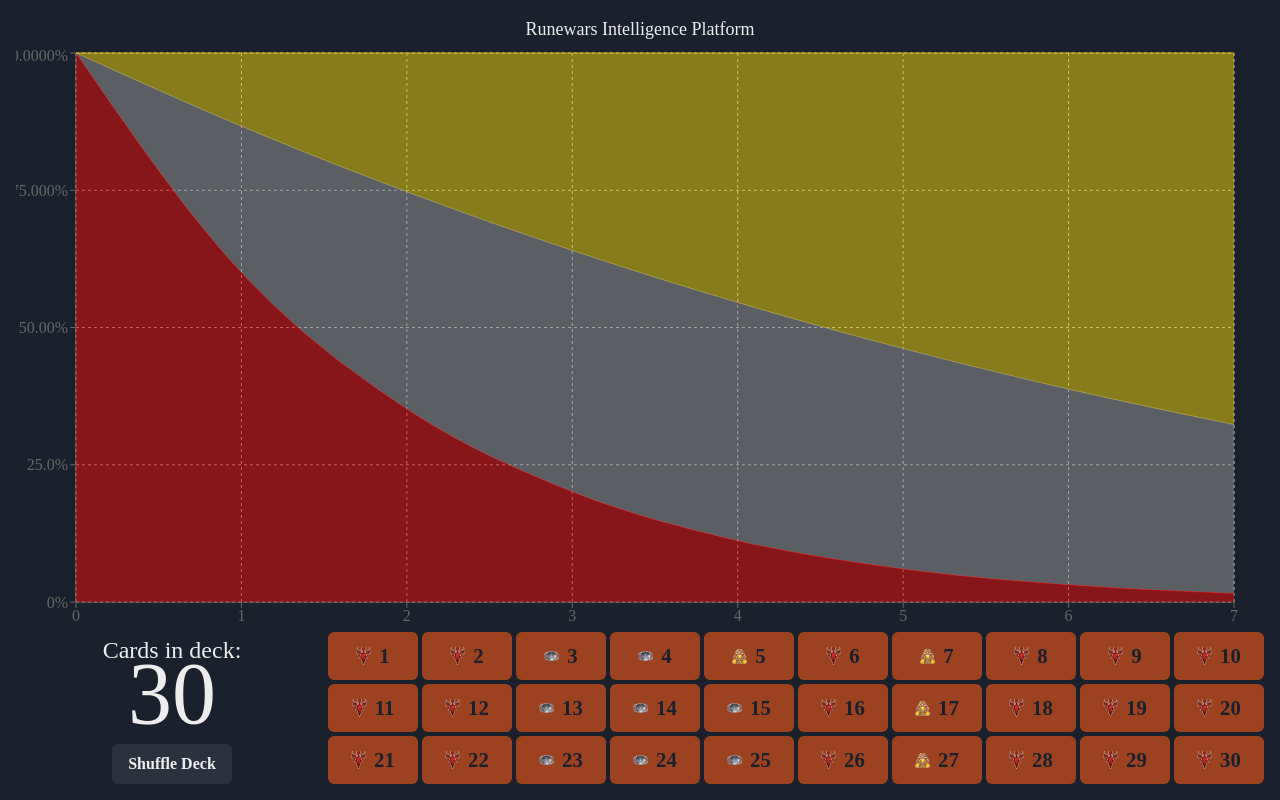
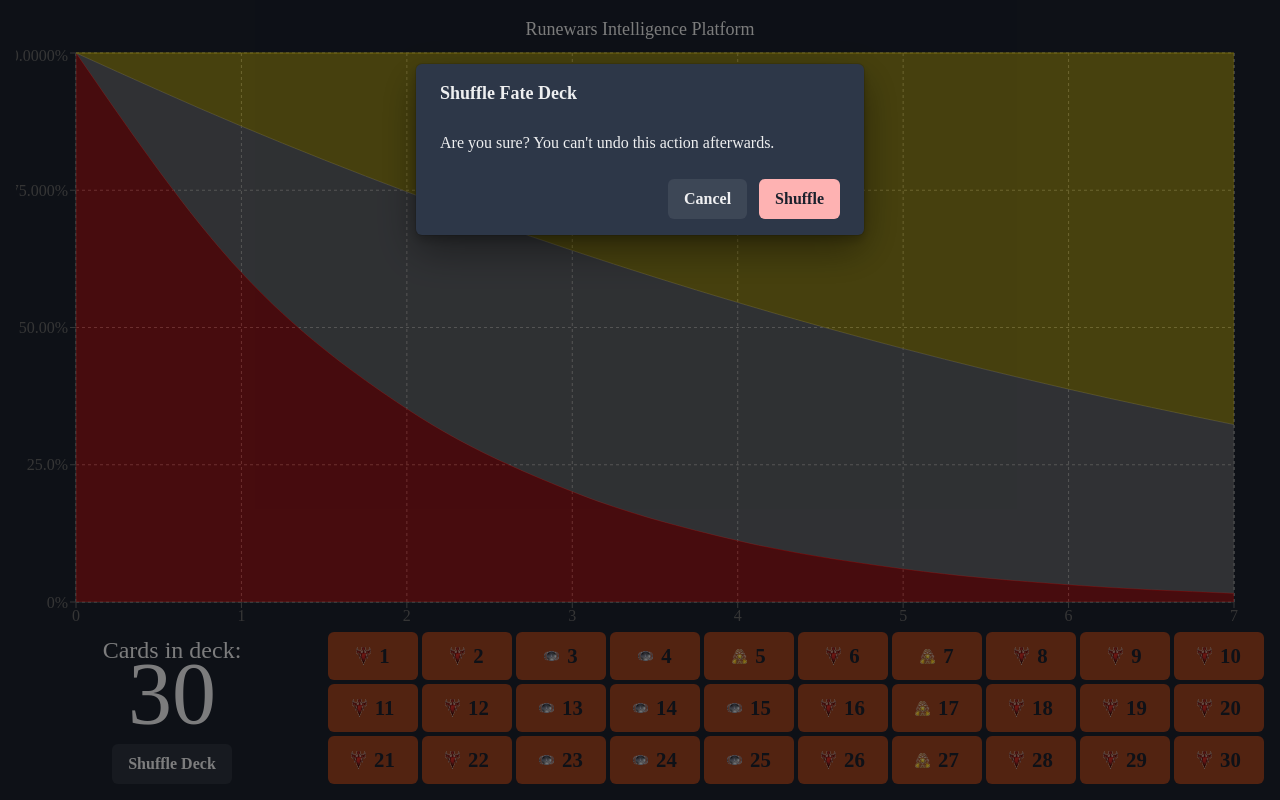
Before and after one commit to Dartoxian/rune-intelligence, a React (Create React App) app: page / in a window 1280 px wide. Both pictures are taken after a click on the button "Shuffle Deck". Built offline with nearby package versions, Linux system fonts and the light colour scheme; a web font is replaced by a local one.

Commit message:
Confirm shuffle

```diff
--- a/src/components/DeckSummary.tsx
+++ b/src/components/DeckSummary.tsx
@@ -1,12 +1,31 @@
 import { useDeck } from "../DeckProvider";
-import { Button, Flex, Text } from "@chakra-ui/react";
-import { useMemo } from "react";
+import {
+  AlertDialog,
+  AlertDialogBody,
+  AlertDialogContent,
+  AlertDialogFooter,
+  AlertDialogHeader,
+  AlertDialogOverlay,
+  Button,
+  Flex,
+  Text,
+  useDisclosure,
+} from "@chakra-ui/react";
+import { useMemo, useRef } from "react";
 
 export const DeckSummary = () => {
   const { cards, shuffleDeck } = useDeck();
   const deckCards = useMemo(() => {
     return cards.filter((card) => !card.drawn);
   }, [cards]);
+
+  const { isOpen, onOpen, onClose } = useDisclosure();
+  const cancelRef = useRef<HTMLButtonElement | null>(null);
+
+  const handleShuffle = () => {
+    shuffleDeck();
+    onClose();
+  };
 
   return (
     <Flex flexDirection={"column"} alignItems={"center"} minH={"0"}>
@@ -16,7 +35,27 @@
       <Text marginTop={"-2.5rem"} marginBottom={"-1rem"} fontSize={"5.5rem"}>
         {deckCards.length}
       </Text>
-      <Button onClick={shuffleDeck}>Shuffle Deck</Button>
+      <Button onClick={onOpen}>Shuffle Deck</Button>
+      <AlertDialog isOpen={isOpen} leastDestructiveRef={cancelRef} onClose={onClose}>
+        <AlertDialogOverlay>
+          <AlertDialogContent>
+            <AlertDialogHeader fontSize="lg" fontWeight="bold">
+              Shuffle Fate Deck
+            </AlertDialogHeader>
+
+            <AlertDialogBody>Are you sure? You can't undo this action afterwards.</AlertDialogBody>
+
+            <AlertDialogFooter>
+              <Button ref={cancelRef} onClick={onClose}>
+                Cancel
+              </Button>
+              <Button colorScheme="red" onClick={handleShuffle} ml={3}>
+                Shuffle
+              </Button>
+            </AlertDialogFooter>
+          </AlertDialogContent>
+        </AlertDialogOverlay>
+      </AlertDialog>
     </Flex>
   );
 };
```
Also changed, not shown: 1 other file (tests, documents, lock files or other folders).
